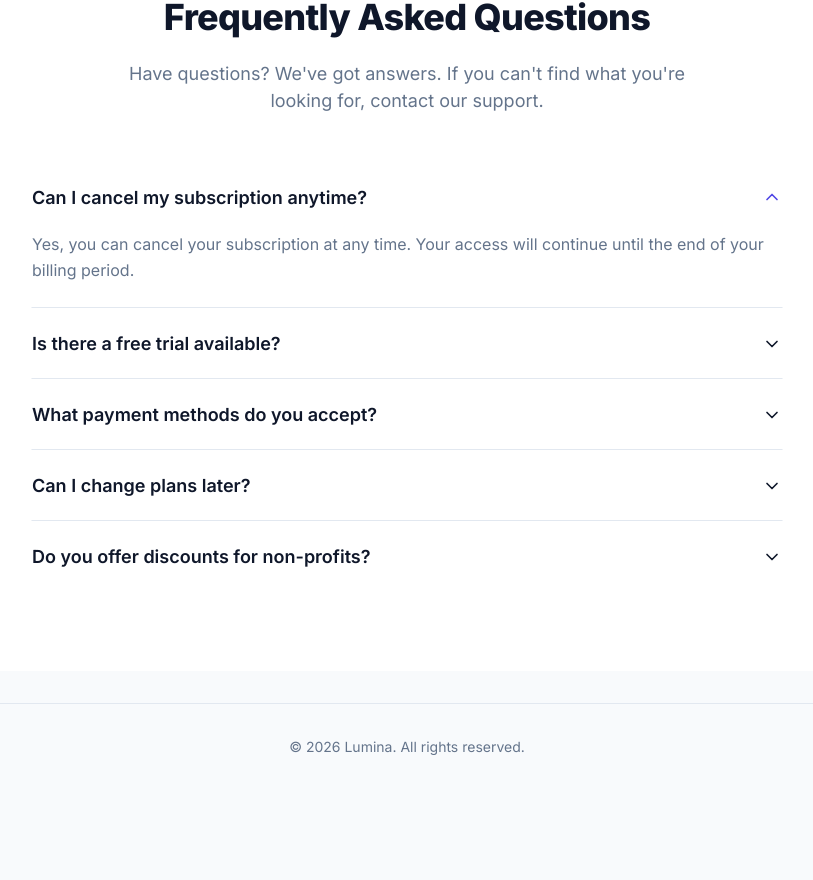
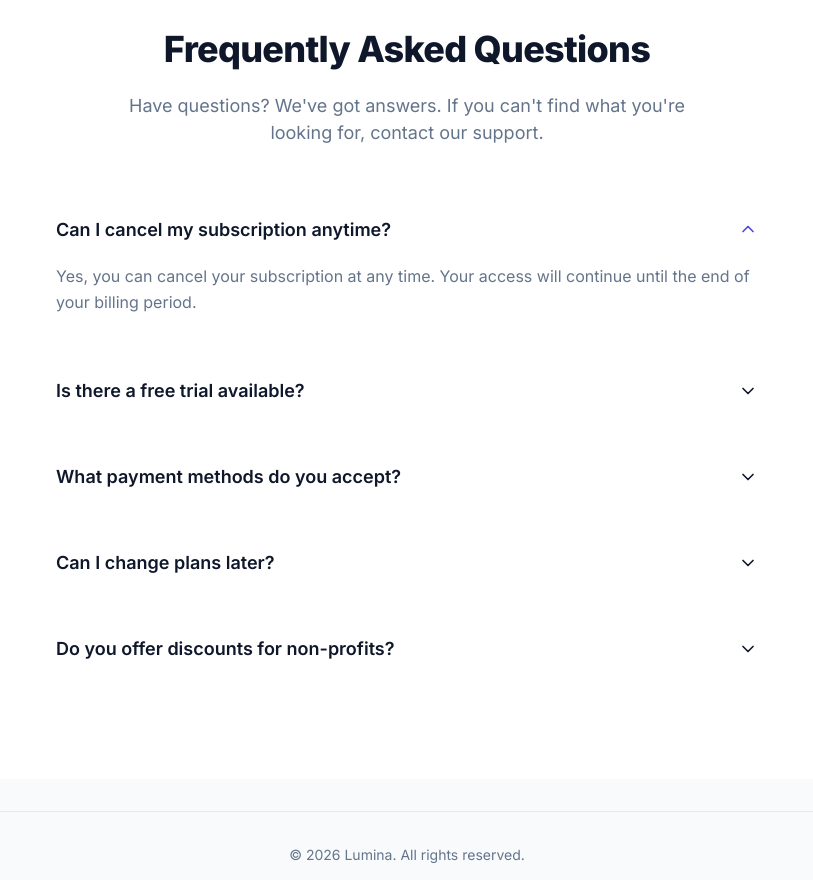
Before and after one commit to revcodeshq/lumina-saas, a React (Vite) app: page /#/ in a window 1280 px wide. Shown: the part 2318-3198 px from the top of the page, without its empty margins (233-1046 px from the left). Before the commit the page ends 3107 px from the top, so only its background shows below. Built offline with nearby package versions, Linux system fonts and the light colour scheme.

Commit message:
style: improve FAQ section alignment and spacing
- Convert FAQ items to glass cards with proper padding
- Fix text alignment and remove conflicting borders
- Improve spacing between accordion items

```diff
--- a/src/components/FAQ.css
+++ b/src/components/FAQ.css
@@ -8,7 +8,8 @@
 }
 
 .accordion-item {
-    border-bottom: 1px solid var(--border);
+    /* Border handled by glassmorphism */
+    border-bottom: none;
 }
 
 .accordion-item:last-child {
--- a/src/mobile-glass.css
+++ b/src/mobile-glass.css
@@ -102,6 +102,10 @@ body::before {
     backdrop-filter: blur(8px);
     -webkit-backdrop-filter: blur(8px);
     border: 1px solid rgba(255, 255, 255, 0.1);
+    /* New padding for better spacing in glass cards */
+    padding: 0 1.5rem;
+    border-radius: var(--radius);
+    margin-bottom: 1rem;
 }
 
 [data-theme='light'] .feature-card,
```
